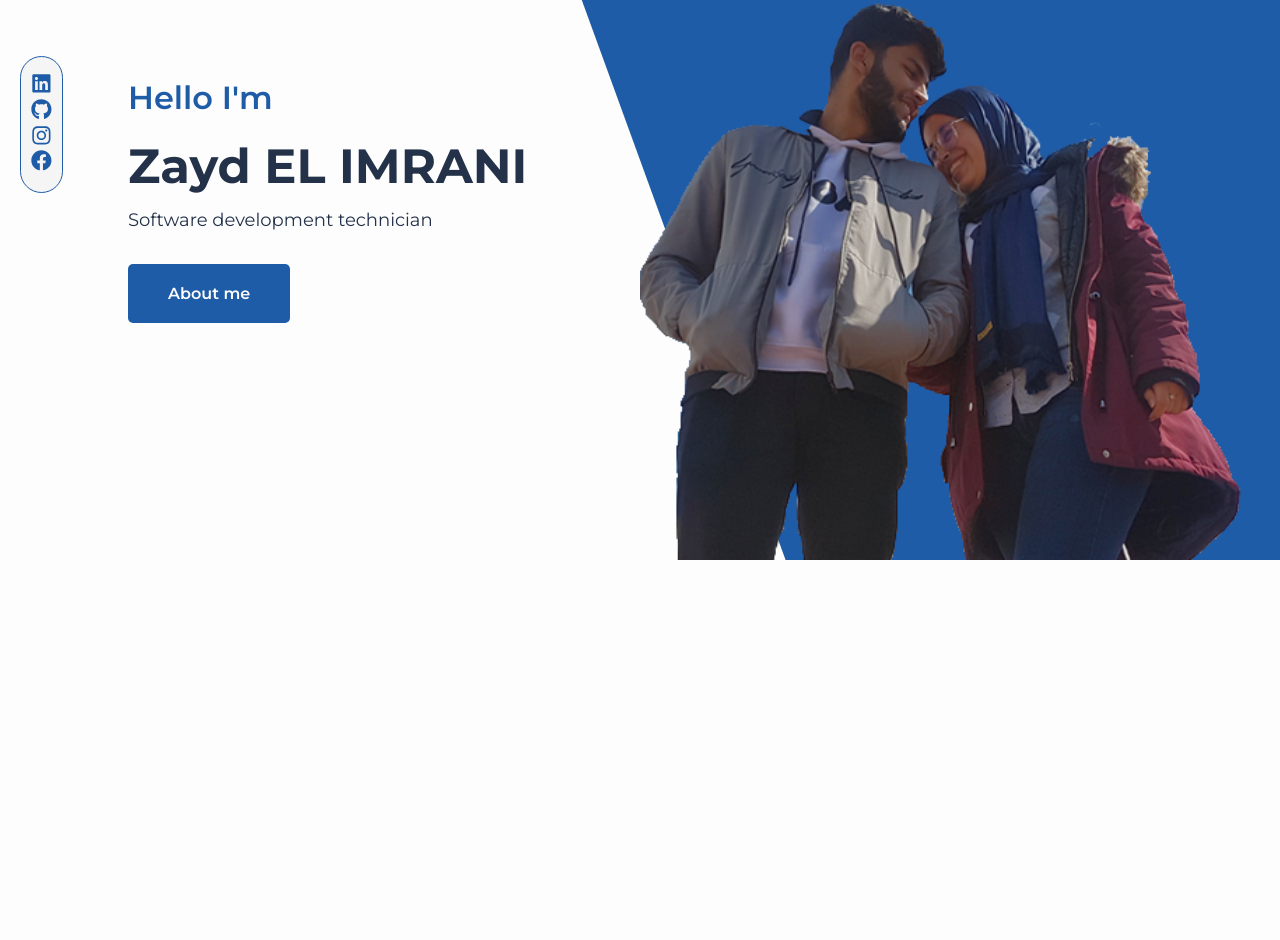
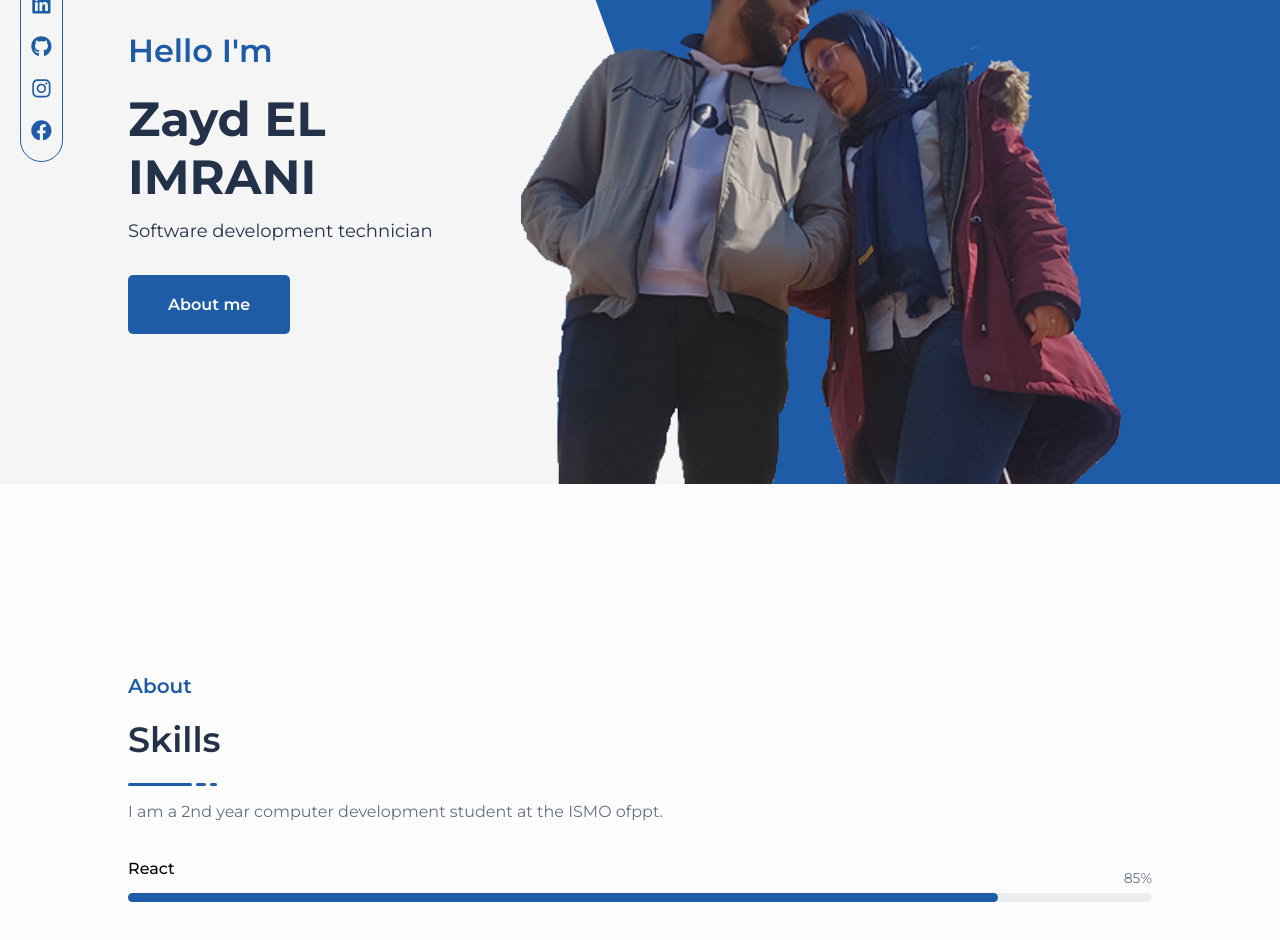
Before and after one commit to ZaydImr/Personal, a React (Create React App) app: page / in a window 1280 px wide. Shown: the part 240-1180 px from the top of the page. Built offline with nearby package versions, Linux system fonts and the light colour scheme.

Commit message:
fsdfwsfe

```diff
--- a/src/Components/About.jsx
+++ b/src/Components/About.jsx
@@ -3,7 +3,31 @@ import React from 'react'
 const About = () => {
       return (
             <div className="About">
-
+                  <div className="container">
+                        <div className="info">
+                              <h5>About</h5>
+                              <h3>Skills</h3>
+                              <ul className="line">
+                                    <li></li>
+                                    <li></li>
+                                    <li></li>
+                              </ul>
+                        </div>
+                        <p>
+                        I am a 2nd year computer development student at the ISMO ofppt.
+                        </p>
+                        <div className="about-skills">
+                              <div className="skill-item">
+                                    <div className='skill-header'>
+                                          <h6>React</h6>
+                                          <p>85%</p>
+                                    </div>
+                                    <div className='skill-bar'>
+                                          <div className='progress-line' style={{width:'85%'}}></div>
+                                    </div>
+                              </div>
+                        </div>
+                  </div>
             </div>
       )
 }
--- a/src/index.css
+++ b/src/index.css
@@ -9,6 +9,7 @@
 *{
   padding: 0;
   margin: 0;
+  font-family: 'montserrat';
 }
 /*      BODY    */
 body {
@@ -27,8 +28,9 @@ body {
 /*      HOME CONTAINER     */
 
 .home{
-  height: 100vh;
-  overflow: hidden;
+  z-index: 2;
+  background: whitesmoke;
+    overflow: hidden;
     position: relative;
     font-family: montserrat,sans-serif;
 }
@@ -53,31 +55,29 @@ body {
 .container{
   margin: auto;
   width: 80%;
-  height: 90vh;
   max-width: var(--mw-14);
   display: flex;
   position: relative;
-  top: 10vh;
+  padding-top: 120px;
 }
-.container>div{
+.Home .container>div{
   width: 50%;
 }
 .home-image img{
-    height: 100%;
-    max-height: 600px;
-    bottom: 0;
-    position: absolute;
+    height: 600px;
+    top: 4px;
+    position: relative;
 }
 .home .social{
   position: absolute;
     display: flex;
     flex-direction: column;
-    top: 37vh;
+    top: 30%;
     left: 20px;
     background: whitesmoke;
     width: 41px;
     text-align: center;
-    padding: 1rem 0;
+    padding: .5rem 0;
     border-radius: 50px;
     font-size: 1.3rem;
     border: 1px solid var(--primary-clr);
@@ -86,6 +86,7 @@ body {
   text-decoration: none;
   color: var(--primary-clr);
   transition: .3s;
+  padding: .5rem 0;
 }
 .home .social a:hover{
   color: var(--clr-black);
@@ -113,6 +114,7 @@ body {
   margin-top: 15px;
 }
 .home-content input{
+  cursor: pointer;
   font-family: montserrat,sans-serif;
   margin-top: 30px;
   font-weight: 600;
@@ -122,6 +124,12 @@ body {
   background-color: var(--primary-clr);
   color: var(--clr-white);
   font-size: 16px;
+  transition: .3s;
+}
+.home-content input:hover{
+  background-color: var(--clr-black);
+  padding: 22px 45px;
+  font-size: 19px;
 }
 /*      NAVBAR     */
 nav{
@@ -150,10 +158,10 @@ nav .logo{
 }
 nav .logo img{
   transition: .3s;
-  height: 22px;
+  height: 26px;
 }
 nav .logo img:hover{
-  height: 26px;
+  height: 30px;
 }
 nav ul{
 
@@ -173,8 +181,74 @@ nav ul a:hover{
 }
 /*      ABOUT     */
 .About{
-  align-items: center;
-  height: 100vh;
+  padding: 70px 0;
+}
+.About .container{
+  flex-direction: column;
+}
+.About .info h5{
+  color: var(--primary-clr);
+  font-size: 20px;
+  font-weight: 600;
+}
+.About .info h3{
+  color: var(--clr-black);
+  font-size: 35px;
+  font-weight: 600;
+  margin-top: 20px;
+}
+.About .line{
+  padding-top: 10px;
+}
+.About .line li{
+  display: inline-block;
+  background-color: var(--primary-clr);
+  border-radius: 50px;
+  height: 3px;
+}
+.About .line li:nth-last-of-type(3){width: 64px;}
+.About .line li:nth-last-of-type(2){width: 10px; margin: 0 4px;}
+.About .line li:nth-last-of-type(1){width: 7px;}
+.About p{
+  margin-top: 10px;
+  font-size: 16px;
+  font-weight: 400;
+  line-height: 24px;
+  color: #646f87;
+}
+.about-skills{
+  padding-top: 15px;
+}
+.skill-item{
+  margin-top: 20px;
+}
+.skill-header{
+  position: relative;
+}
+.skill-header h6{
+  font-size: 16px;
+  font-weight: 500;
+}
+.skill-header p{
+  position: absolute;
+    top: -3px;
+    font-size: 14px;
+    right: 0;
+}
+.skill-bar{
+  margin-top: 15px;
+  width: 100%;
+  height: 9px;
+  border-radius: 5px;
+  background-color: rgba(100,111,135,.11);
+  position: relative;
+}
+.progress-line{
+  position: absolute;
+  height: 9px;
+  border-radius: 5px;
+  background-color: var(--primary-clr);
+  transition: all 2s ease-out 0s;
 }
 @media screen and (max-width:750px) {
   nav{
```
